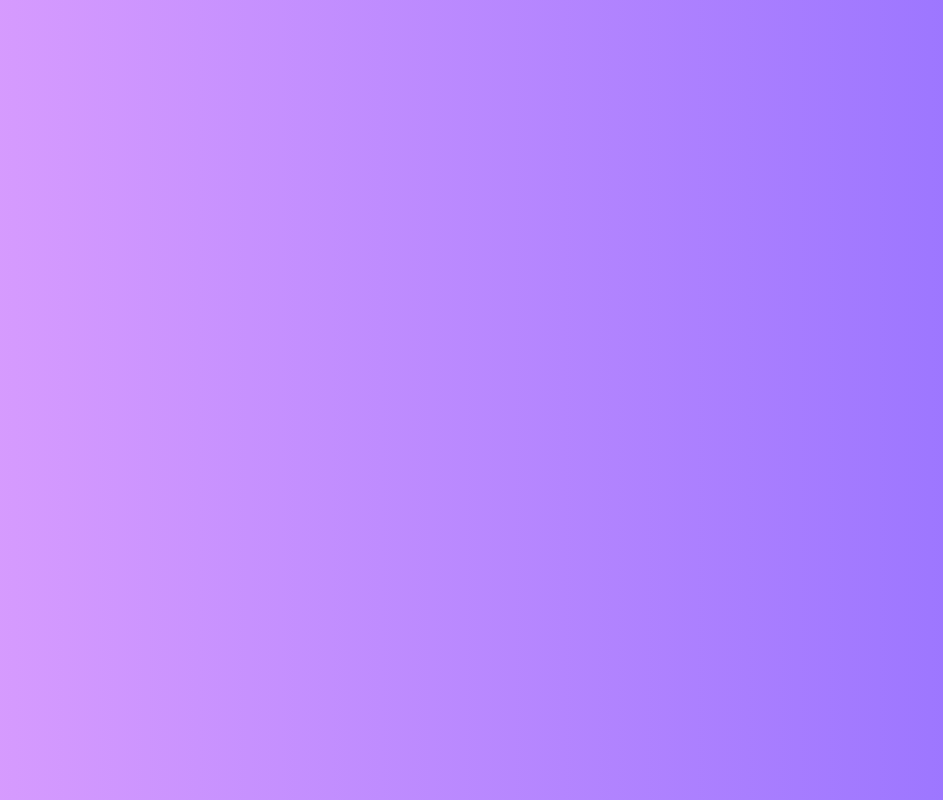
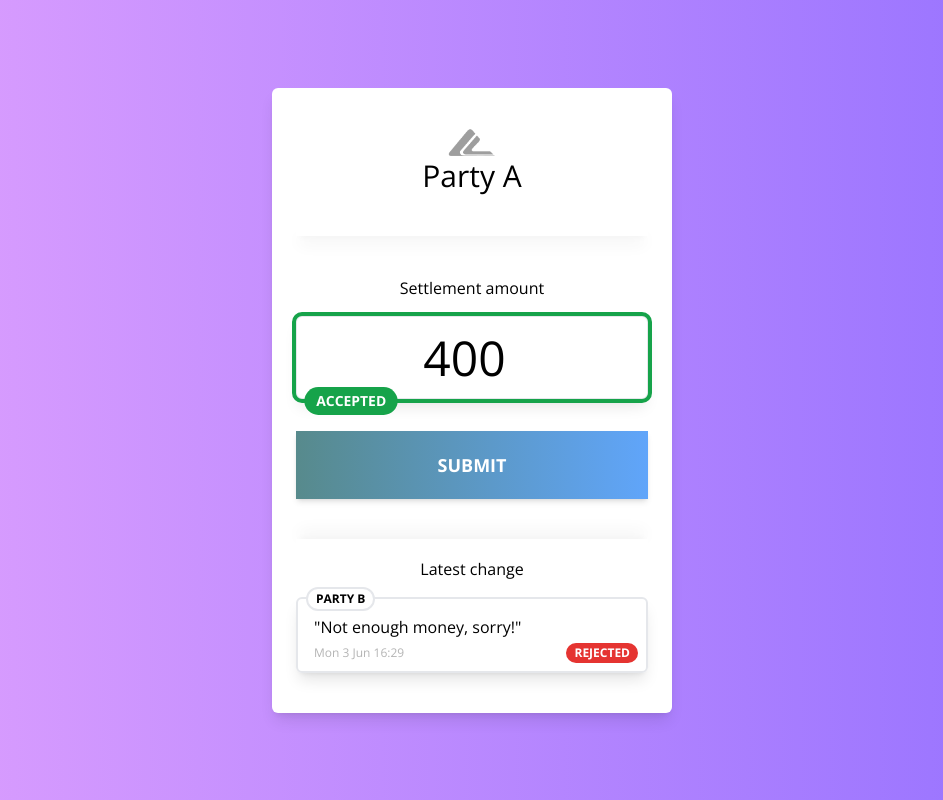
Before and after one commit to canthugeverycat/settlement-simulator, a React (Create React App) app: page /partyA in a window 1280 px wide. Before the commit this address had no page. Shown: the whole page, without its empty margins (168-1111 px from the left). Built offline with nearby package versions, Linux system fonts and the light colour scheme; grey boxes are pictures that could not be loaded.

Commit message:
Added Party A page
* Added Party A Page
* Extracted Logo into a component
* Created a separator component
* Refined Button component

```diff
--- a/src/App.tsx
+++ b/src/App.tsx
@@ -1,6 +1,7 @@
 import { Route, Routes } from 'react-router-dom';
 
 import LandingPage from './routes/landing';
+import PartyA from './routes/partyA';
 
 /**
  * Main skeleton of the app, handles routing
@@ -10,6 +11,7 @@
     <main className="flex h-screen items-center justify-center bg-gradient-to-r from-lilac to-indigo">
       <Routes>
         <Route path="/" element={<LandingPage />} />
+        <Route path="/partyA" element={<PartyA />} />
       </Routes>
     </main>
   );
--- a/src/components/Button/index.tsx
+++ b/src/components/Button/index.tsx
@@ -1,6 +1,7 @@
 type ButtonProps = {
-  size?: 'small' | 'medium' | 'large';
+  size?: 'small' | 'medium' | 'large' | 'full';
   color?: 'primary' | 'secondary';
+  className?: string;
   children: React.ReactNode;
   onClick?: () => void;
 };
@@ -12,29 +13,31 @@
 const Button = ({
   size = 'medium',
   color = 'primary',
+  className = '',
   children,
   onClick,
 }: ButtonProps) => {
   const baseClass =
-    'border-2 font-bold uppercase transition-all duration-200 hover:scale-95 active:scale-100';
+    'font-bold uppercase transition-all duration-200 hover:bg-gradient-to-l opacity-1 hover:opacity-90 hover:scale-105 active:scale-100';
 
   const sizeClass = {
-    small: 'px-6 py-3 text-sm shadow-sm',
-    medium: 'px-10 py-5 text-lg shadow-md',
-    large: 'py-8 px-16 text-xl shadow-lg',
+    small: 'px-4 py-2 text-xs shadow-sm',
+    medium: 'px-6 py-3 text-sm shadow-sm',
+    large: 'px-10 py-4 text-lg shadow-md',
+    full: 'px-10 py-5 text-lg shadow-md w-full',
   }[size];
 
   const colorClass = {
     primary:
-      'border-primary text-primary hover:border-white hover:bg-primary hover:text-white',
+      'text-white bg-gradient-to-r from-primary to-blue-400 hover:bg-secondary',
     secondary:
-      'border-secondary text-secondary hover:border-white hover:bg-secondary hover:text-white',
+      'text-white bg-gradient-to-r from-secondary to-purple-400 hover:bg-secondary',
   }[color];
 
   return (
     <button
       onClick={onClick}
-      className={`${baseClass} ${sizeClass} ${colorClass}`}
+      className={`${className} ${baseClass} ${sizeClass} ${colorClass}`}
     >
       {children}
     </button>
--- a/src/components/Header/index.tsx
+++ b/src/components/Header/index.tsx
@@ -1,20 +1,17 @@
-import NetworkGif from '../../assets/network.webp';
+import Logo from '../Logo';
+
+type HeaderProps = {
+  className?: string;
+};
 
 /**
  * A simple component for displaying logo and title
+ * @param {HeaderProps} props
  */
-const Header = () => (
-  <div className="flex flex-col items-center">
-    <a href="https://leylinepro.com/" target="_blank" rel="noreferrer">
-      <img
-        className="mask-image-logo mb-4 h-28 w-48"
-        src={NetworkGif}
-        alt="LeyLine Logo"
-      />
-    </a>
-    <h1 id="title" className="border-b-2 pb-4 text-xl">
-      Welcome to LeyLine
-    </h1>
+const Header = ({ className = '' }: HeaderProps) => (
+  <div className={`${className} flex flex-col items-center`}>
+    <Logo size="large" className="mb-4" />
+    <h1 className="text-xl">Welcome to LeyLine</h1>
   </div>
 );
 
--- /dev/null
+++ b/src/components/Logo/index.tsx
@@ -0,0 +1,31 @@
+import NetworkGif from '../../assets/network.webp';
+
+type LogoProps = {
+  size: 'extrasmall' | 'small' | 'medium' | 'large';
+  className?: string;
+};
+
+/**
+ * Animated logo component
+ * @param {LogoProps} props
+ */
+const Logo = ({ size = 'medium', className = '' }: LogoProps) => {
+  const sizeClasses = {
+    extrasmall: 'h-[30px] w-[50px]',
+    small: 'h-[50px] w-[85px]',
+    medium: 'h-[70px] w-[120px]',
+    large: 'h-[110px] w-[190px]',
+  }[size];
+
+  return (
+    <a href="https://leylinepro.com/" target="_blank" rel="noreferrer">
+      <img
+        className={`${className} ${sizeClasses} mask-image-logo`}
+        src={NetworkGif}
+        alt="LeyLine Logo"
+      />
+    </a>
+  );
+};
+
+export default Logo;
--- /dev/null
+++ b/src/components/Separator/index.tsx
@@ -0,0 +1,30 @@
+type SeparatorProps = {
+  spacing?: string;
+  direction?: string;
+};
+
+/**
+ * A simple separator component
+ * @param {SeparatorProps} props
+ */
+const Separator = ({
+  spacing = 'medium',
+  direction = 'bottom',
+}: SeparatorProps) => {
+  const spacingClass = {
+    small: 'my-2',
+    medium: 'my-4',
+    large: 'my-8',
+  }[spacing];
+
+  const directionClass = {
+    bottom: 'shadow-lg',
+    top: 'shadow-up-lg',
+  }[direction];
+
+  return (
+    <div className={`${spacingClass} ${directionClass} h-[10px] w-full`}></div>
+  );
+};
+
+export default Separator;
--- a/src/routes/landing/index.tsx
+++ b/src/routes/landing/index.tsx
@@ -1,27 +1,40 @@
+import { useNavigate } from 'react-router-dom';
+
 import Button from '../../components/Button';
 import Header from '../../components/Header';
+import Separator from '../../components/Separator';
 
 /**
  * Landing Page
  */
-const LandingPage = () => (
+const LandingPage = () => {
+  const navigate = useNavigate();
+
+  return (
     <section
-    className="custom-animate-pulse-border flex max-w-[400px] flex-col items-center rounded-md bg-white px-6 py-10 shadow-lg"
-    aria-labelledby="title"
+      className="flex max-w-[400px] flex-col items-center rounded-md bg-white px-6 py-10 shadow-lg"
+      aria-label="Welcome to LeyLine"
     >
-    <Header />
+      <Header className="mb-4" />
 
-    <h2 className="mt-4">Please choose your party</h2>
+      <Separator direction="top" spacing="small" />
 
-    <div className="mt-4 flex flex-row gap-4">
-      <Button size="small" color="secondary" onClick={() => {}}>
+      <h2 className="mb-4">Please choose your party</h2>
+
+      <div className="flex flex-row gap-4">
+        <Button
+          size="medium"
+          color="secondary"
+          onClick={() => navigate('partyA')}
+        >
           Party A
         </Button>
-      <Button size="small" color="secondary" onClick={() => {}}>
+        <Button size="medium" color="secondary" onClick={() => {}}>
           Party B
         </Button>
       </div>
     </section>
   );
+};
 
 export default LandingPage;
--- /dev/null
+++ b/src/routes/partyA/index.tsx
@@ -0,0 +1,56 @@
+import Button from '../../components/Button';
+import Logo from '../../components/Logo';
+import Separator from '../../components/Separator';
+
+/**
+ * Page for Party A
+ */
+const PartyA = () => {
+  return (
+    <div className="flex max-w-[400px] flex-col items-center rounded-md bg-white px-6 py-10 shadow-lg">
+      <Logo size="extrasmall" />
+      <p className="mb-4 text-3xl">Party A</p>
+
+      <Separator />
+
+      <p id="subtitle" className="mb-4 mt-6">
+        Settlement amount
+      </p>
+
+      <div className="relative mb-8 rounded-md outline outline-4 outline-green-600">
+        <span className="custom-animate-pulse absolute -bottom-4 left-2 rounded-full bg-green-600 px-3 py-1 text-sm font-bold uppercase text-white">
+          Accepted
+        </span>
+        <input
+          type="number"
+          min={0}
+          value={400}
+          onChange={() => {}}
+          className="w-full rounded-md border bg-white p-2 text-center text-5xl shadow-lg focus:ring-transparent"
+        />
+      </div>
+
+      <Button color="primary" size="full" className="mb-8">
+        Submit
+      </Button>
+
+      <Separator direction="top" spacing="small" />
+
+      <p className="mb-4">Latest change</p>
+      <div className="relative flex w-full flex-col rounded-md border-2 p-4 pb-8 shadow-lg">
+        <span className="absolute -top-3 left-2 rounded-full border-2 bg-white px-2 py-0.5 text-xs font-bold uppercase">
+          Party B
+        </span>
+        <span className="absolute bottom-2.5 left-4 text-xs text-light-grey">
+          Mon 3 Jun 16:29
+        </span>
+        <span className="bg-error absolute bottom-2 right-2 rounded-full px-2 py-0.5 text-xs font-bold uppercase text-white">
+          Rejected
+        </span>
+        <p>"Not enough money, sorry!"</p>
+      </div>
+    </div>
+  );
+};
+
+export default PartyA;
--- /dev/null
+++ b/src/styles/animations.scss
@@ -0,0 +1,22 @@
+.custom-animate-pulse {
+  box-shadow: 0 0 0 0 rgba(0, 0, 0, 1);
+  transform: scale(1);
+  animation: pulse 2s infinite;
+}
+
+@keyframes pulse {
+  0% {
+    transform: scale(0.95);
+    box-shadow: 0 0 0 0 rgba(0, 0, 0, 0.7);
+  }
+
+  70% {
+    transform: scale(1);
+    box-shadow: 0 0 0 10px rgba(0, 0, 0, 0);
+  }
+
+  100% {
+    transform: scale(0.95);
+    box-shadow: 0 0 0 0 rgba(0, 0, 0, 0);
+  }
+}
--- a/src/styles/base.scss
+++ b/src/styles/base.scss
@@ -2,20 +2,27 @@
 @tailwind components;
 @tailwind utilities;
 
+@import './animations.scss';
+
 @layer base {
   /* Reset button styles */
-  button {
+  button,
+  input {
     @apply ring-transparent;
     @apply focus:ring-transparent;
     @apply active:ring-transparent;
+
+    outline: none;
   }
 }
 
 .mask-image-logo {
   -webkit-mask-image: url('../assets/logo.png');
   mask-image: url('../assets/logo.png');
+
   -webkit-mask-repeat: no-repeat;
   mask-repeat: no-repeat;
+
   -webkit-mask-size: contain;
   mask-size: contain;
 }
--- a/tailwind.config.js
+++ b/tailwind.config.js
@@ -12,6 +12,13 @@
         indigo: '#9370FF',
         primary: '#578A8C',
         secondary: '#2E1A31',
+        success: '#7EDF4A',
+        error: '#E53431',
+        info: '#EEB958',
+      },
+      boxShadow: {
+        'up-lg':
+          '0 -10px 15px -3px rgba(0, 0, 0, 0.1), 0 -4px 6px -4px rgba(0, 0, 0, 0.1)',
       },
       fontFamily: {
         sans: ['Open Sans', 'sans-serif'],
```
Lines whose indentation alone changed are shown as unchanged.
